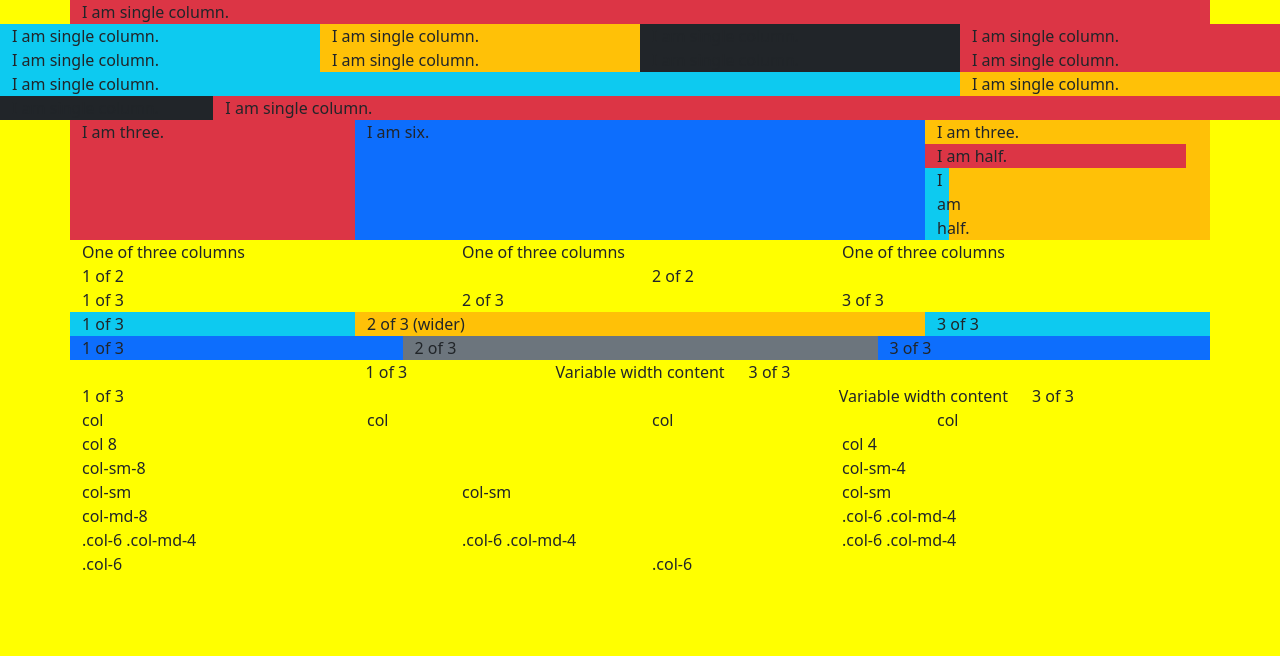
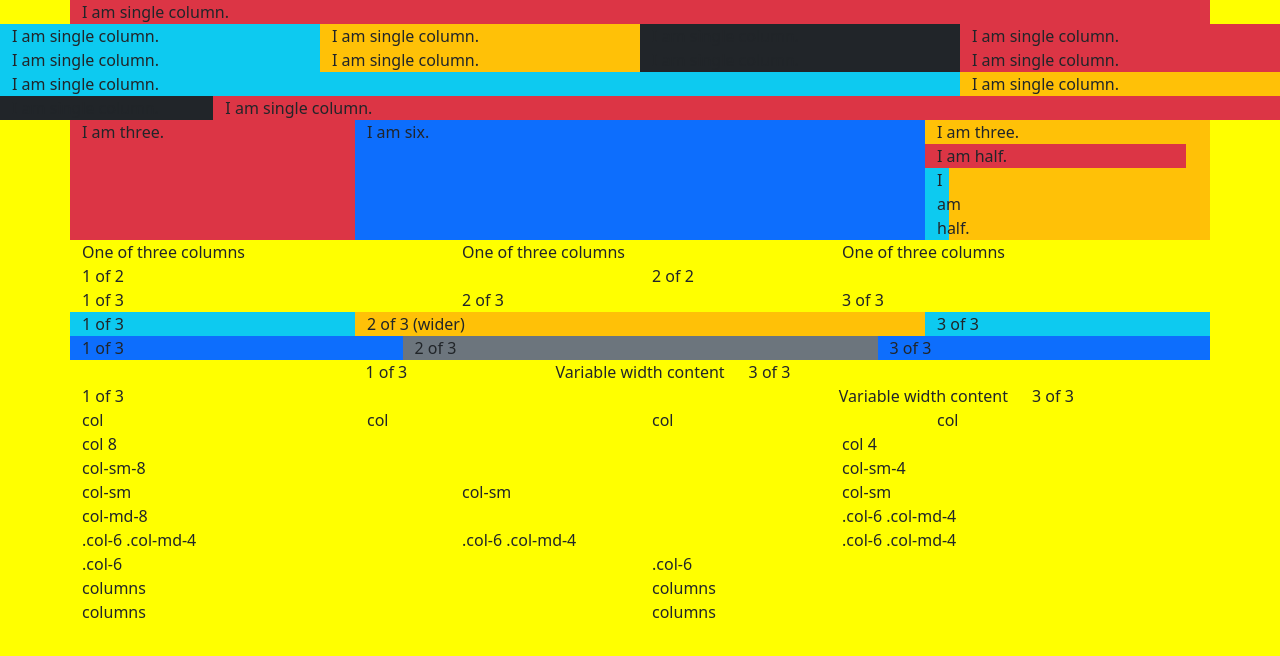
Before and after one commit to rezaasghari/bootstrap4, a plain HTML site: page index.html in a window 1280 px wide. Drawn offline with nearby package versions, Linux system fonts and the light colour scheme.

Commit message:
worked on row-cols-* class in bootstrap5

```diff
--- a/index.html
+++ b/index.html
@@ -202,6 +202,15 @@
         </div>
     </div>
 
+    <div class="container">
+        <div class="row row-cols-2">
+            <div class="col">columns</div>
+            <div class="col">columns</div>
+            <div class="col">columns</div>
+            <div class="col">columns</div>
+        </div>
+    </div>
+
 
     <!-- Optional JavaScript; choose one of the two! -->
 
```
